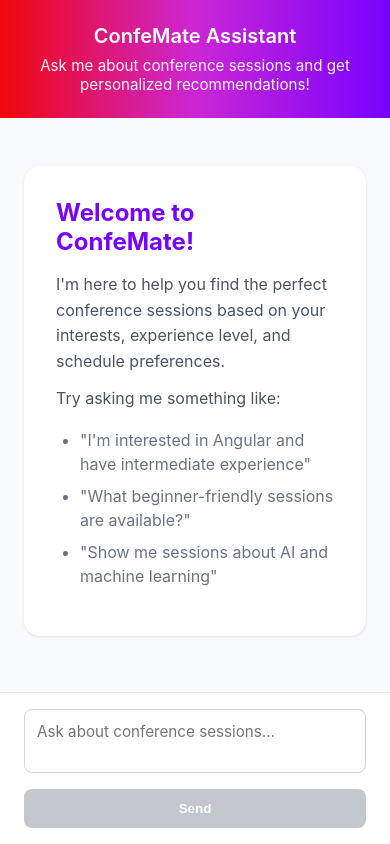
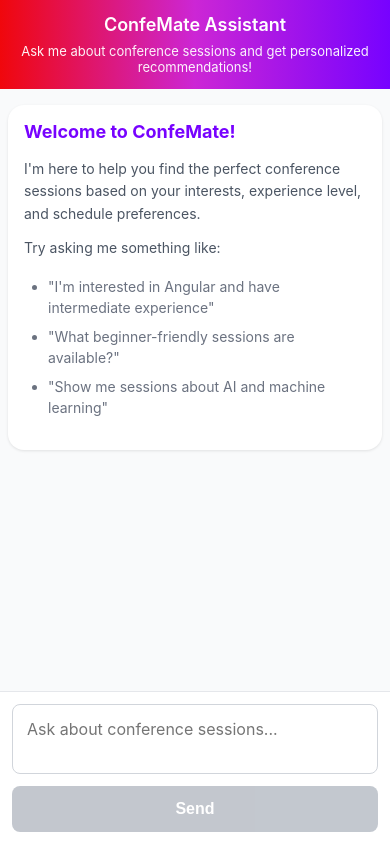
Before and after one commit to TomWebwalker/confe-mate, an Angular app: page / in a window 390 px wide. Built offline with nearby package versions, Linux system fonts and the light colour scheme.

Commit message:
feat: implement responsive design for chat interface and related components

```diff
--- a/src/app/components/chat/chat.css
+++ b/src/app/components/chat/chat.css
@@ -263,9 +263,32 @@ textarea:disabled {
   opacity: 0.6;
 }
 
+@media (max-width: 1024px) {
+  .chat-container {
+    max-width: 100%;
+  }
+
+  .messages-container {
+    padding: 1rem;
+  }
+
+  .welcome-message {
+    margin: 1rem auto;
+    padding: 1.5rem;
+  }
+}
+
 @media (max-width: 768px) {
+  .chat-header {
+    padding: 1rem;
+  }
+
   .chat-header h2 {
     font-size: 1.25rem;
+  }
+
+  .chat-header p {
+    font-size: 0.875rem;
   }
 
   .clear-button {
@@ -273,18 +296,102 @@ textarea:disabled {
     margin-top: 1rem;
     display: block;
     width: 100%;
+    font-size: 0.8125rem;
+  }
+
+  .messages-container {
+    padding: 0.75rem;
+  }
+
+  .welcome-message {
+    padding: 1.25rem;
+    margin: 0.5rem;
+  }
+
+  .welcome-message h3 {
+    font-size: 1.25rem;
+  }
+
+  .welcome-message p,
+  .welcome-message li {
+    font-size: 0.875rem;
   }
 
   .message {
     max-width: 90%;
+    padding: 0.875rem;
+    font-size: 0.9375rem;
   }
 
   .input-container {
     flex-direction: column;
     align-items: stretch;
+    padding: 1rem;
+  }
+
+  textarea {
+    font-size: 1rem;
+    padding: 0.875rem;
   }
 
   .send-button {
     width: 100%;
+    padding: 0.875rem;
+    font-size: 1rem;
   }
 }
+
+@media (max-width: 480px) {
+  .chat-header {
+    padding: 0.875rem;
+  }
+
+  .chat-header h2 {
+    font-size: 1.125rem;
+  }
+
+  .chat-header p {
+    font-size: 0.8125rem;
+  }
+
+  .messages-container {
+    padding: 0.5rem;
+  }
+
+  .welcome-message {
+    padding: 1rem;
+    margin: 0.5rem 0;
+  }
+
+  .welcome-message h3 {
+    font-size: 1.125rem;
+  }
+
+  .message {
+    max-width: 95%;
+    padding: 0.75rem;
+  }
+
+  .message-role {
+    font-size: 0.6875rem;
+  }
+
+  .message-content {
+    font-size: 0.875rem;
+  }
+
+  .input-container {
+    padding: 0.75rem;
+    gap: 0.75rem;
+  }
+
+  .error-message {
+    padding: 0.875rem;
+    font-size: 0.875rem;
+  }
+
+  .retry-button {
+    font-size: 0.8125rem;
+    padding: 0.5rem 0.875rem;
+  }
+}
--- a/src/app/components/filter-chips/filter-chips.css
+++ b/src/app/components/filter-chips/filter-chips.css
@@ -41,3 +41,34 @@
   border-color: #4a90e2;
   color: white;
 }
+
+@media (max-width: 768px) {
+  .filter-chips {
+    gap: 0.375rem;
+  }
+
+  .filter-chip {
+    font-size: 0.8125rem;
+    padding: 0.5rem 0.875rem;
+  }
+}
+
+@media (max-width: 480px) {
+  .filter-section {
+    margin-bottom: 1rem;
+  }
+
+  .filter-label {
+    font-size: 0.8125rem;
+    margin-bottom: 0.5rem;
+  }
+
+  .filter-chips {
+    gap: 0.375rem;
+  }
+
+  .filter-chip {
+    font-size: 0.75rem;
+    padding: 0.5rem 0.75rem;
+  }
+}
--- a/src/app/components/session-card/session-card.css
+++ b/src/app/components/session-card/session-card.css
@@ -90,3 +90,59 @@
   font-size: 0.75rem;
   color: #6b7280;
 }
+
+@media (max-width: 768px) {
+  .session-card {
+    padding: 1rem;
+  }
+
+  .session-card h4 {
+    font-size: 1rem;
+  }
+
+  .session-speaker {
+    font-size: 0.85rem;
+  }
+
+  .session-description {
+    font-size: 0.8125rem;
+  }
+
+  .session-meta {
+    gap: 0.375rem;
+  }
+
+  .session-meta span {
+    font-size: 0.6875rem;
+    padding: 0.25rem 0.625rem;
+  }
+
+  .topic-tag {
+    font-size: 0.6875rem;
+    padding: 0.25rem 0.5rem;
+  }
+}
+
+@media (max-width: 480px) {
+  .session-card {
+    padding: 0.875rem;
+  }
+
+  .session-card h4 {
+    font-size: 0.9375rem;
+  }
+
+  .session-speaker {
+    font-size: 0.8125rem;
+    margin-bottom: 0.625rem;
+  }
+
+  .session-description {
+    font-size: 0.8125rem;
+    margin-bottom: 0.875rem;
+  }
+
+  .session-meta {
+    gap: 0.25rem;
+  }
+}
--- a/src/app/components/session-filters/session-filters.css
+++ b/src/app/components/session-filters/session-filters.css
@@ -75,3 +75,78 @@
   color: #6c757d;
   font-weight: 500;
 }
+
+@media (max-width: 768px) {
+  .filters-container {
+    padding: 1.25rem;
+    margin-bottom: 1.25rem;
+  }
+
+  .filters-header {
+    margin-bottom: 1.25rem;
+  }
+
+  .filters-header h3 {
+    font-size: 1.125rem;
+  }
+
+  .clear-filters-btn {
+    font-size: 0.8125rem;
+    padding: 0.5rem 0.875rem;
+  }
+
+  .filter-section {
+    margin-bottom: 1rem;
+  }
+
+  .search-input {
+    font-size: 0.8125rem;
+    padding: 0.625rem;
+  }
+
+  .results-count {
+    margin-top: 1.25rem;
+    padding-top: 1.25rem;
+  }
+}
+
+@media (max-width: 480px) {
+  .filters-container {
+    padding: 1rem;
+    margin-bottom: 1rem;
+    border-radius: 6px;
+  }
+
+  .filters-header {
+    flex-direction: column;
+    align-items: flex-start;
+    gap: 0.75rem;
+    margin-bottom: 1rem;
+  }
+
+  .filters-header h3 {
+    font-size: 1rem;
+  }
+
+  .clear-filters-btn {
+    width: 100%;
+  }
+
+  .filter-section {
+    margin-bottom: 0.875rem;
+  }
+
+  .filter-label {
+    font-size: 0.8125rem;
+  }
+
+  .search-input {
+    padding: 0.625rem;
+  }
+
+  .results-count {
+    margin-top: 1rem;
+    padding-top: 1rem;
+    font-size: 0.8125rem;
+  }
+}
--- a/src/app/components/session-list/session-list.css
+++ b/src/app/components/session-list/session-list.css
@@ -18,8 +18,45 @@
   gap: 1rem;
 }
 
+@media (max-width: 1024px) {
+  .recommendations-container {
+    padding: 1.25rem;
+  }
+
+  .sessions-list {
+    grid-template-columns: repeat(auto-fill, minmax(280px, 1fr));
+    gap: 0.875rem;
+  }
+}
+
 @media (max-width: 768px) {
+  .recommendations-container {
+    padding: 1rem;
+    max-height: 60vh;
+  }
+
+  .recommendations-container h3 {
+    font-size: 1.125rem;
+    margin-bottom: 0.875rem;
+  }
+
   .sessions-list {
     grid-template-columns: 1fr;
+    gap: 0.75rem;
   }
 }
+
+@media (max-width: 480px) {
+  .recommendations-container {
+    padding: 0.75rem;
+  }
+
+  .recommendations-container h3 {
+    font-size: 1rem;
+    margin-bottom: 0.75rem;
+  }
+
+  .sessions-list {
+    gap: 0.625rem;
+  }
+}
```
Also changed, not shown: 1 other file (tests, documents, lock files or other folders).
